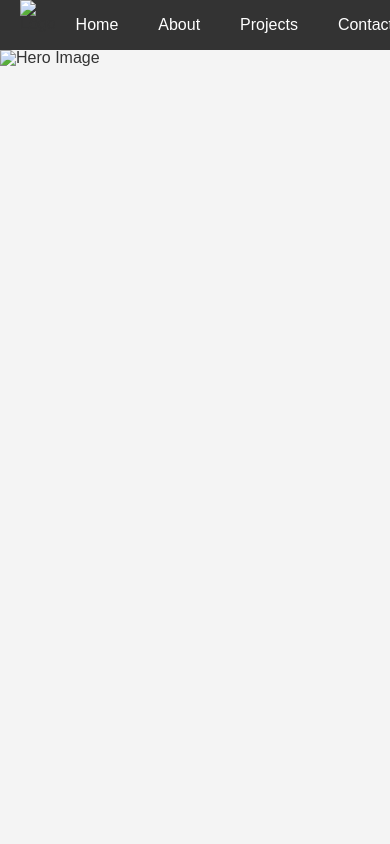
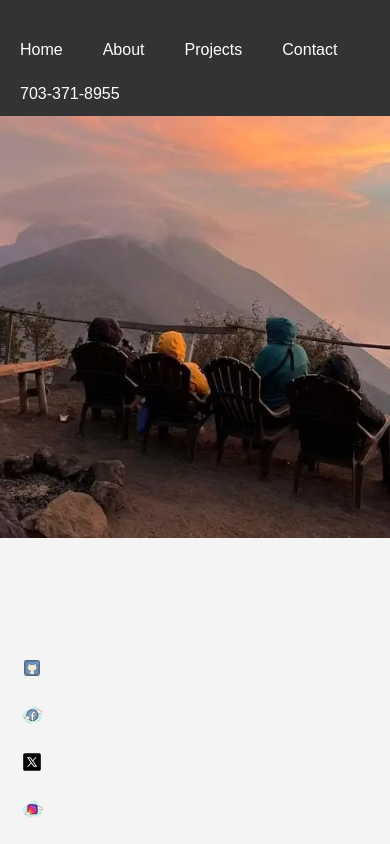
Before and after one commit to pukar10/subedi.dev, a plain HTML site: page index.html in a window 390 px wide. Drawn offline with Linux system fonts and the light colour scheme.

Commit message:
added phone number, added logo, added social media links

```diff
--- a/css/index.css
+++ b/css/index.css
@@ -12,6 +12,7 @@ html, body, div, a {
 *, *:before, *:after {
     box-sizing: border-box;
 }
+
 
 body {
     font-family: Arial, sans-serif;
@@ -37,8 +38,10 @@ body {
     display: flex;
     justify-content: center;
     flex-grow: 1;
+    gap: 0px; /* Add space between links */
 }
 
+/* Style for the navbar links */
 .navbar a {
     float: none; /* Remove float from individual links */
     display: block;
@@ -48,9 +51,15 @@ body {
     text-decoration: none;
 }
 
+/* Change the color of the links on hover */
 .navbar a:hover {
     background-color: #ddd;
     color: black;
+}
+
+/* Sytle for navigation bar logo image */
+#navbar-logo-img {
+    background-color: transparent;
 }
 
 /* Style for the logo */
@@ -60,20 +69,66 @@ body {
     align-items: center;
 }
 
+/* Style for the social media bar */
+.social-media-bar {
+    position: fixed;
+    bottom: 0;
+    left: 0;
+    z-index: 100; /* Ensure it stays on top of other content */
+    display: flex;
+    flex-direction: column; /* Stack links vertically */
+    /* background-color: rgba(0, 0, 0, 0.5); /* Semi-transparent background */
+    padding: 10px;
+}
+
+.social-media-bar a {
+    color: white;
+    text-align: center;
+    padding: 10px;
+    text-decoration: none;
+    transition: color 0.3s;
+}
+
+.social-media-bar a:hover {
+    color: #ddd; /* Lighten the link color on hover */
+}
+
 /* Style for the hero image */
 .hero {
-    background-image: url('images/guatemala-volcano.webp');
-    height: 500px; /* Adjust based on your preference */
+    background-image: url('../images/guatemala-volcano.webp');
+    height: 100vh; /* Cover the full viewport height */
+    width: 100vw; /* Cover the full viewport width */
     background-position: center;
     background-repeat: no-repeat;
     background-size: cover;
 }
 
-/* Responsive layout - makes the navbar links stack instead of float next to each other, on small screens */
+/* Refine Navigation Bar for Mobile */
 @media screen and (max-width: 600px) {
-    .navbar a {
-        float: none;
-        display: block;
-        text-align: left;
+    .navbar {
+        flex-direction: column;
+        align-items: flex-start;
+        padding: 0px; /* Added padding */
+    }
+    .nav-logo img {
+        display: none; /* Hide the logo on smaller screens */
+    }
+    .nav-phone a {
+        font-size: 16px; /* Adjust phone number font size for readability */
     }
 }
+
+/* Improved hero responsiveness */
+@media screen and (max-width: 600px) {
+    .hero {
+        height: 50vh; /* Adjust the height on smaller screens to give space for content */
+    }
+    .hero-content h1 {
+        font-size: 20px; /* Smaller font size for the hero title */
+    }
+    .hero-content p {
+        font-size: 14px; /* Smaller font size for the hero description */
+    }
+}
+
+/* Adjustments for social media bar are already in place */
--- a/index.html
+++ b/index.html
@@ -9,7 +9,7 @@
     <!--navigation bar with left logo-->
     <div class="navbar">
         <div class="nav-logo">
-            <img src="logo.png" alt="Logo" style="height: 50px;"> <!-- Adjust the src and style as needed -->
+            <a id='navbar-logo-img' href="/" style="text-decoration: none;"><img src="images/volcano-logo.png" alt="Logo" style="height: 25px;"></a> <!-- Adjust the src and style as needed -->
         </div>
         <div class="nav-links">
             <a href="#home">Home</a>
@@ -17,13 +17,22 @@
             <a href="#projects">Projects</a>
             <a href="#contact">Contact</a>
         </div>
+        <div class="nav-phone">
+            <a href="tel:703-371-8955">703-371-8955</a>
+        </div>
     </div>
 
+    <!--Hero section with background image-->
     <div class="hero">
-        <!-- Option 1: Directly using an img tag -->
-        <img src="path/to/your/hero-image.jpg" alt="Hero Image" style="width:100%;">
+        <div class="hero-image"></div>
+    </div>
 
-        <!-- Option 2: Use a div and set the background image in CSS (remove the img tag if you choose this) -->
+    <!--Social-media-bar-->
+    <div class="social-media-bar">
+        <a href="https://www.github.com/pukar10" target="_blank"><img src="images/github-squared.svg" alt="Instagram" style="width: 24px; height: 24px;"></a>
+        <a href="https://www.facebook.com" target="_blank"><img src="images/facebook-cloud.svg" alt="Facebook" style="width: 24px; height: 24px;"></a>
+        <a href="https://www.twitter.com" target="_blank"><img src="images/x-logo.svg" alt="Twitter" style="width: 24px; height: 24px;"></a>
+        <a href="https://www.instagram.com" target="_blank"><img src="images/instagram-logo-cloud.svg" alt="Instagram" style="width: 24px; height: 24px;"></a>
     </div>
 
 </body>
```
Also changed, not shown: images/facebook-cloud.svg (added), images/github-squared.svg (added), images/instagram-logo-cloud.svg (added), images/volcano-logo.png (added), images/x-logo.svg (added).
